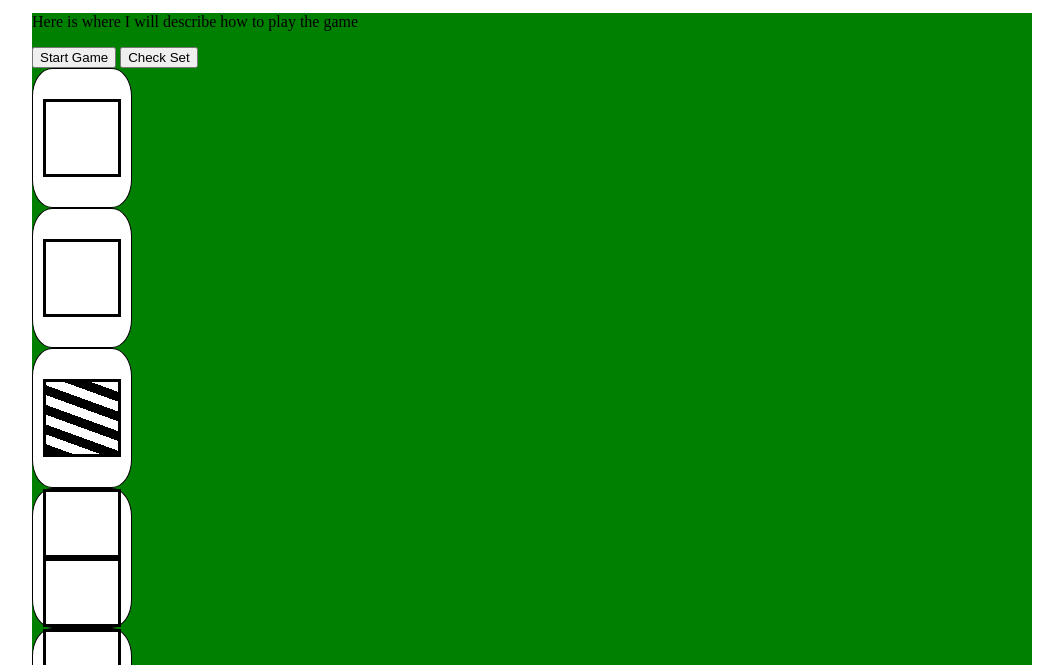
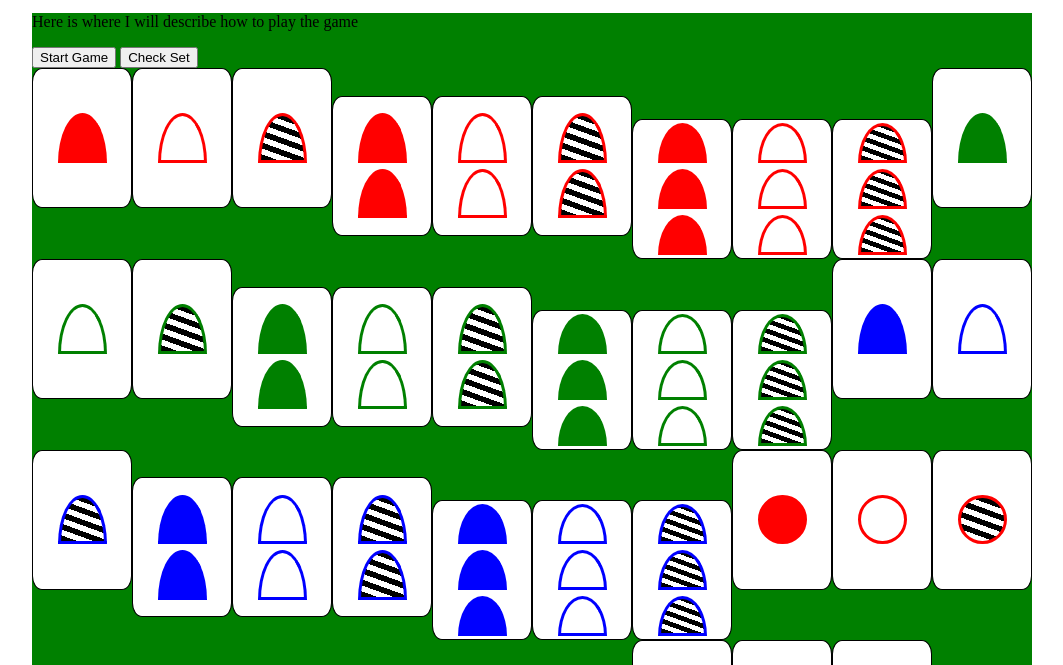
Before and after one commit to OnePartHarmony/rule-of-3, a plain HTML site: page index.html in a window 1280 px wide. Shown: the part 91-756 px from the top of the page, without its empty margins (108-1171 px from the left). Drawn offline with Linux system fonts and the light colour scheme.

Commit message:
shapes are appearing with all properties.

```diff
--- a/css/style.css
+++ b/css/style.css
@@ -21,25 +21,24 @@ header {
 
 
 .card {
-    display: flex;
+    display: inline-flex;
     flex-direction: column;
     align-items: center;
     justify-content: center;
     height: 140px;
     width: 100px;
-    border-radius: 20%;
+    border-radius: 10%;
     background-color: white;
     border: 1px solid black;
 }
 
 .card div {
-    width: 80%;
-    height: 57%;
+    margin: 3px;
+    width: 50%;
+    height: 36%;
     border-style: solid;
-}
-
-.square div {
-
+    flex-shrink: 1;
+    border-width: 3.5px;
 }
 
 .circle div {
@@ -47,25 +46,22 @@ header {
 }
 
 .triangle div {
-
+    border-radius: 50% / 100% 100% 0 0;
 }
 
 .blue div {
-    border-width: 8px;
     border-color: blue;
     background-color: blue;
 }
 
 .green div {
-
+    border-color: green;
+    background-color: green;
 }
 
 .red div {
-
-}
-
-.solid div {
-
+    border-color: red;
+    background-color: red;
 }
 
 .hollow div {
```
